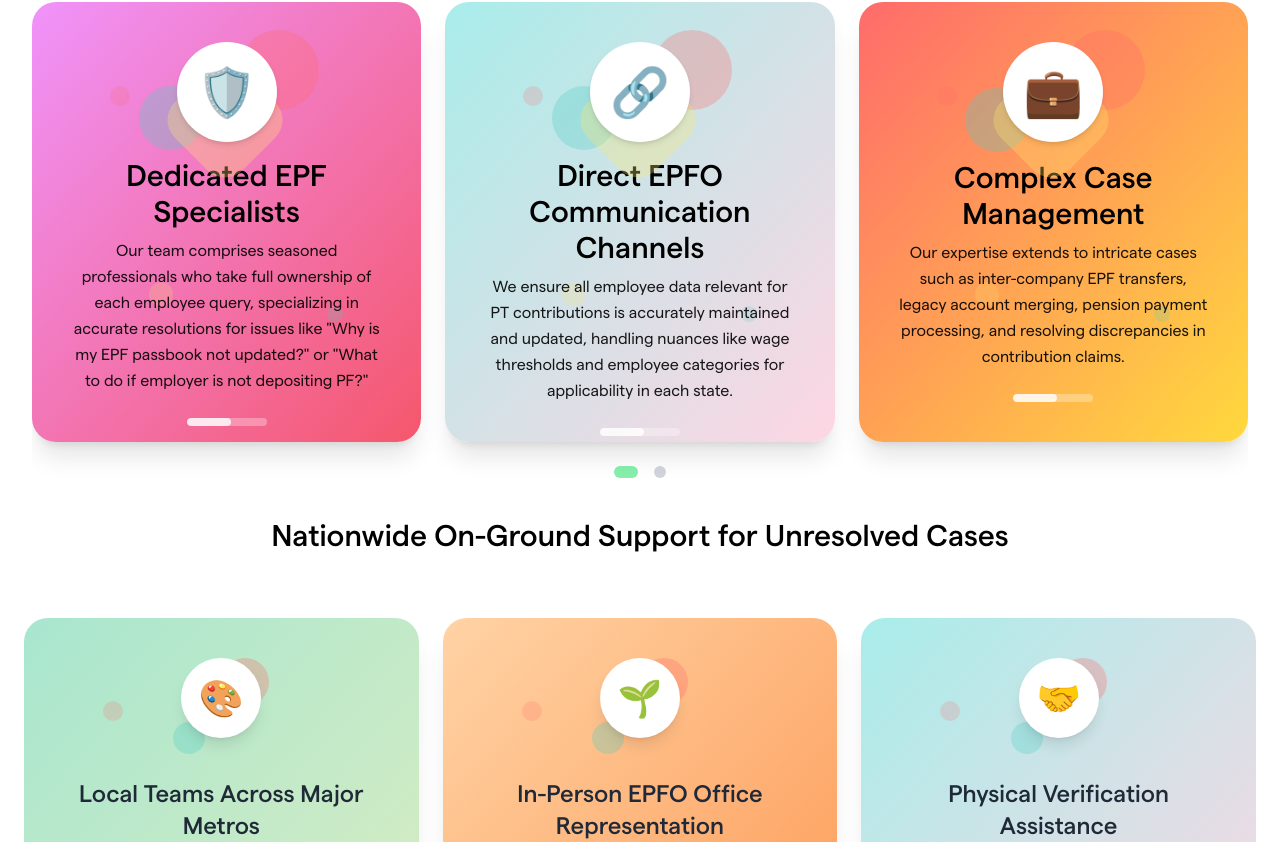
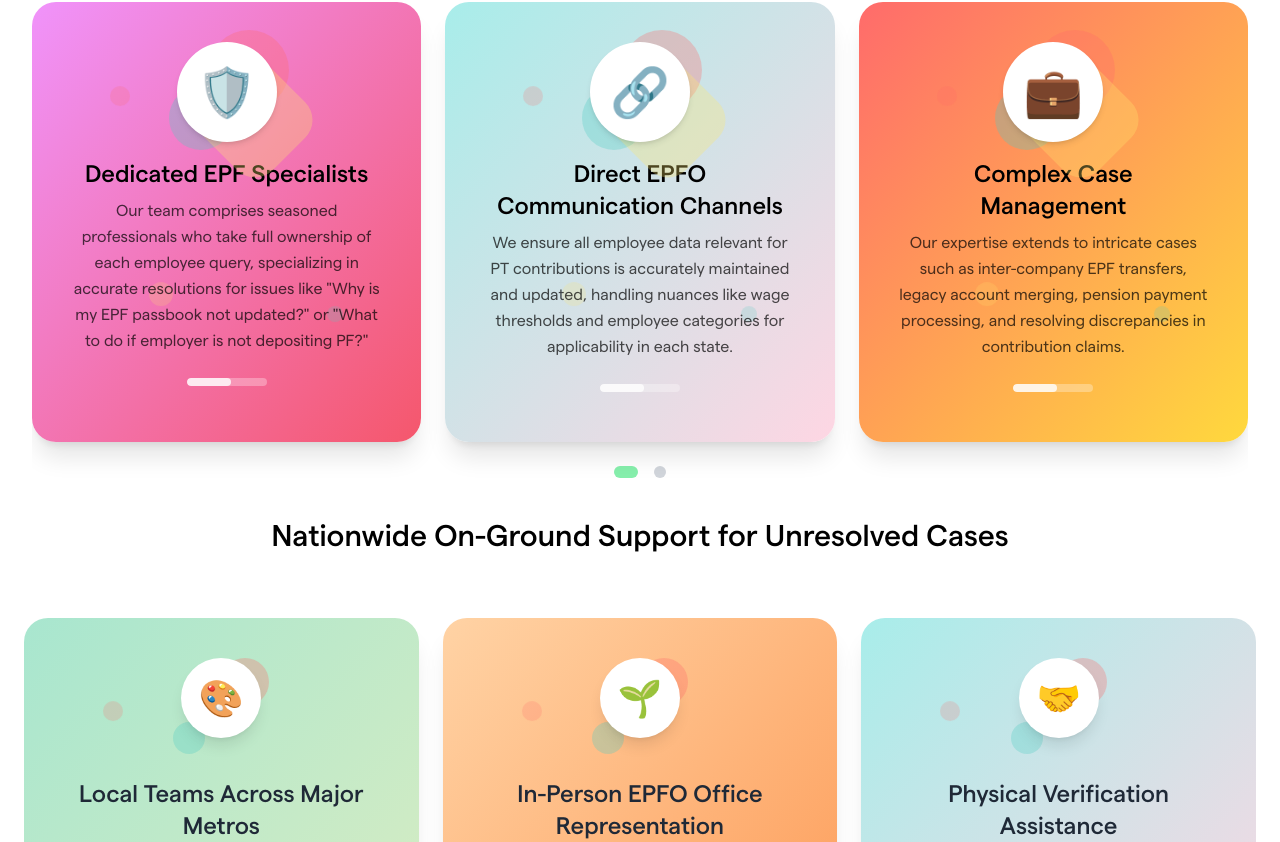
Before and after one commit to greatby/EPFdesk_V2, a React (Vite) app: page /epfDesk in a window 1280 px wide. Shown: the part 2250-3092 px from the top of the page. Built offline with nearby package versions, Linux system fonts and the light colour scheme.

Commit message:
large card allignment issue fixed

```diff
--- a/src/components/contactFixedButton.jsx
+++ b/src/components/contactFixedButton.jsx
@@ -82,7 +82,8 @@
     // } catch (err) {
     //   alert("❌ Something went wrong.");
     // }
-
+    //setFormData({})
+    //   setIsOpen(false);
     try {
       const res = await axios.post("/api/contact", formData);
       alert("✅ Your message was sent successfully!");
--- a/src/components/largeCards.jsx
+++ b/src/components/largeCards.jsx
@@ -70,9 +70,9 @@
                       const relativeX = clickX - left;
 
                       if (relativeX < width / 2) {
-                        swiperRef.current?.slidePrev(); // Clicked left
+                        swiperRef.current?.slidePrev();
                       } else {
-                        swiperRef.current?.slideNext(); // Clicked right
+                        swiperRef.current?.slideNext();
                       }
                     }}
                   >
@@ -80,13 +80,13 @@
                       <FloatingCircles />
                     </div>
 
-                    {/* Speech Bubble */}
+
                     <div className="absolute top-4 right-4 bg-white/90 text-gray-800 rounded-xl px-3 py-1 text-xs font-semibold shadow-md opacity-0 scale-95 transition-all hover:opacity-100 hover:scale-100">
                       {bubble}
                     </div>
 
-                    {/* Icon */}
-                    <div className="relative w-40 h-40 mb-4">
+
+                    <div className="relative mb-4">
                       <div className="absolute top-[-12px] right-[-12px] w-20 h-20 rounded-full bg-[#ff6b6b] opacity-30" />
                       <div className="absolute bottom-[-8px] left-[-8px] w-16 h-16 rounded-full bg-[#4ecdc4] opacity-30" />
                       <div className="absolute top-[30px] left-[30px] w-24 h-24 rounded-[25px] bg-[#ffe66d] opacity-30 rotate-45" />
@@ -95,10 +95,10 @@
                       </div>
                     </div>
 
-                    {/* Content */}
+
                     <div className="text-center max-w-xs">
-                      <h3 className="text-3xl font-bold mb-2">{title}</h3>
-                      <p className="text-base opacity-90 leading-relaxed">
+                      <h3 className="text-2xl font-bold mb-2">{title}</h3>
+                      <p className="text-base opacity-70 leading-relaxed">
                         {subtitle}
                       </p>
                       <div className="mt-6 w-20 h-2 rounded-full bg-white/30 mx-auto overflow-hidden">
--- a/src/components/whatsApp.jsx
+++ b/src/components/whatsApp.jsx
@@ -85,6 +85,8 @@
     // } catch (err) {
     //   alert("❌ Something went wrong.");
     // }
+    // setFormData({});
+    //setIsOpen(false);
     try {
       const res = await axios.post(`/api/contact`, formData);
       alert("✅ Your message was sent successfully!");
```
